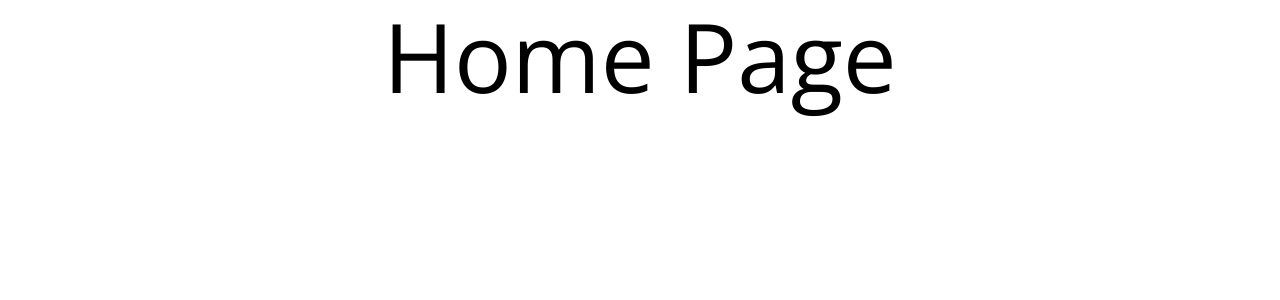
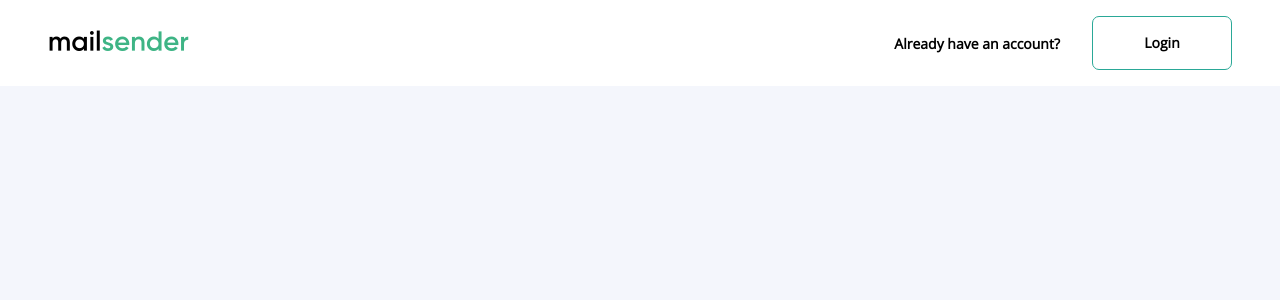
Before and after one commit to hatchways/team-marinara, a React (Create React App) app in the folder client/: page /home in a window 1280 px wide. Shown: the top 300 px of the page. Built offline with nearby package versions, Linux system fonts and the light colour scheme.

Commit message:
Set up Home root component and imported Navbar

```diff
--- a/client/src/Views/Home/Home.js
+++ b/client/src/Views/Home/Home.js
@@ -1,15 +1,28 @@
-import React, { Component } from 'react';
-import { Typography } from '@material-ui/core';
+import React from "react";
+import { Grid, withStyles } from "@material-ui/core";
+// import { Route, Switch } from "react-router-dom";
 
-class Home extends Component {
-  state = {  }
-  render() {
-    return (
-      <div>
-        <Typography variant="h1" align="center">Home Page</Typography>
-      </div>
-    );
+import Navbar from "./Navbar/HomeNavbar";
+
+const styles = () => ({
+  root: {
+    height: "100vh",
+    width: "100%",
+    backgroundColor: "#F4F6FC",
+    overflow: "auto"
   }
-}
+});
 
-export default Home;
+const Home = props => (
+  <Grid
+    className={props.classes.root}
+    container
+    direction="column"
+    alignItems="center"
+    wrap="nowrap"
+  >
+    <Navbar />
+  </Grid>
+);
+
+export default withStyles(styles)(Home);
--- /dev/null
+++ b/client/src/Views/Home/Navbar/HomeNavbar.js
@@ -0,0 +1,65 @@
+import React from "react";
+import { Grid, Typography, withStyles } from "@material-ui/core";
+import { Link } from "react-router-dom";
+
+import StyledButtonOutline from "Components/Button/StyledButtonOutline";
+
+import logo from "Assets/logo.png";
+
+const styles = () => ({
+  root: {
+    width: "100%",
+    backgroundColor: "#FFFFFF",
+    padding: "16px 48px"
+  },
+  bold: {
+    fontWeight: "bold",
+    fontSize: 14
+  },
+  toggle: {
+    width: "auto"
+  }
+});
+
+const HomeNavbar = props => (
+  <Grid
+    item
+    container
+    alignContent="center"
+    alignItems="center"
+    justify="space-between"
+    className={props.classes.root}
+  >
+    <Grid item>
+      <img src={logo} alt="logo" />
+    </Grid>
+
+    <Grid
+      item
+      container
+      alignContent="center"
+      alignItems="center"
+      spacing={4}
+      className={props.classes.toggle}
+    >
+      <Grid item>
+        <Typography className={props.classes.bold}>
+          {props.variant === "login"
+            ? "Don't have an account?"
+            : "Already have an account?"}
+        </Typography>
+      </Grid>
+
+      <Grid item>
+        <StyledButtonOutline
+          component={Link}
+          to={props.variant === "login" ? "/register" : "/login"}
+        >
+          {props.variant === "login" ? "Create" : "Login"}
+        </StyledButtonOutline>
+      </Grid>
+    </Grid>
+  </Grid>
+);
+
+export default withStyles(styles)(HomeNavbar);
```
